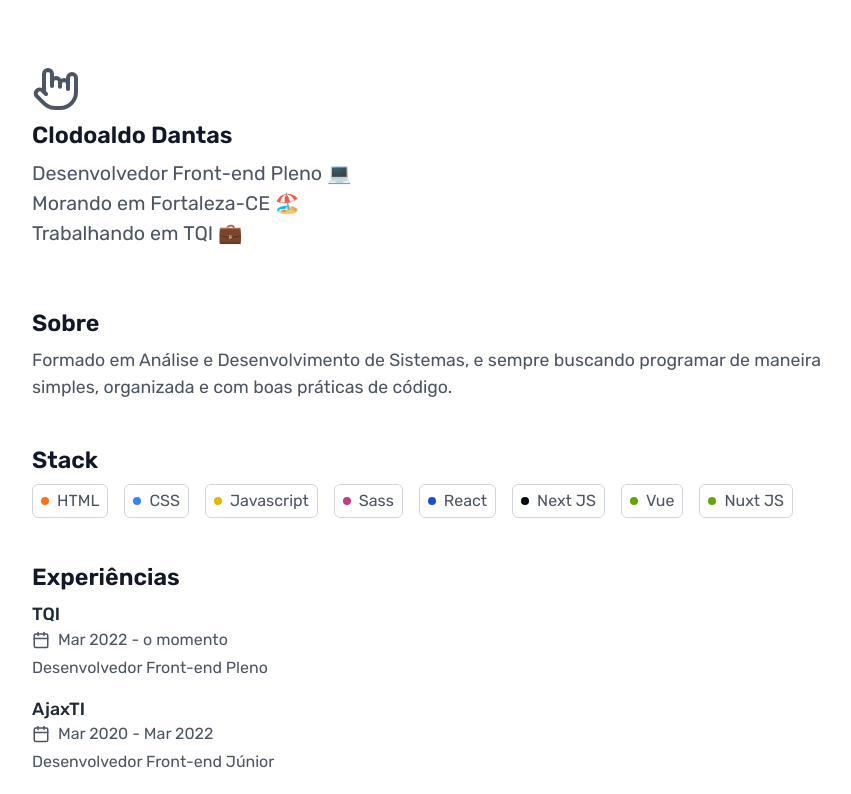
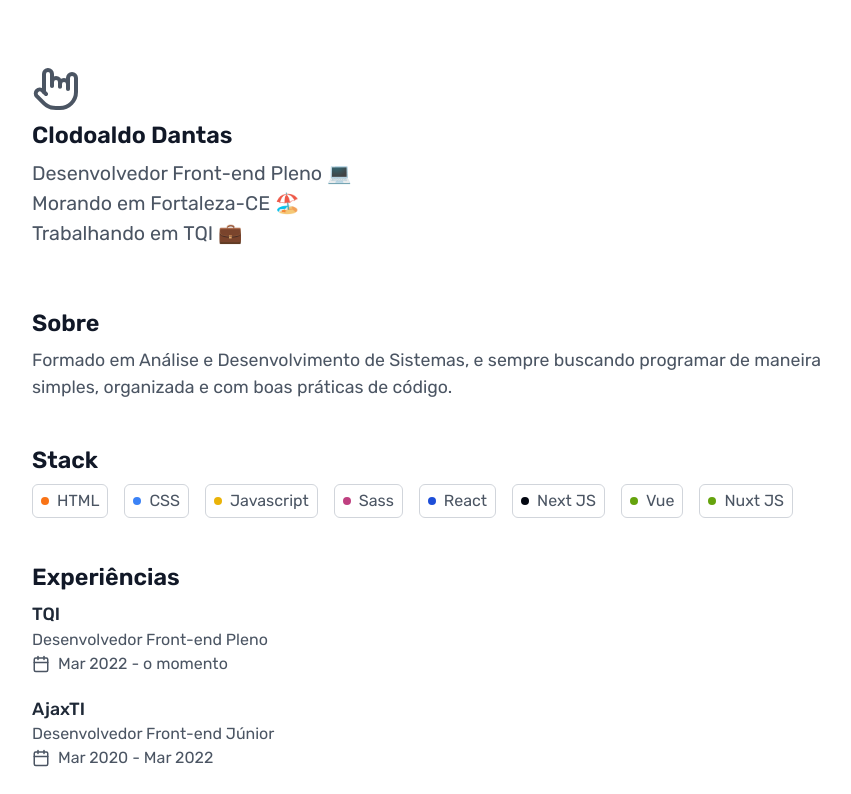
Before and after one commit to ClodoaldoDantas/portfolio, a Next.js app: page / in a window 1280 px wide. Shown: the top 794 px of the page, without its empty margins (208-1059 px from the left). Built offline with nearby package versions, Linux system fonts and the light colour scheme.

Commit message:
feat: add role to experience list item

```diff
--- a/src/partials/experiences/index.tsx
+++ b/src/partials/experiences/index.tsx
@@ -29,10 +29,10 @@ export function Experiences() {
         {experiences.map((experience) => (
           <li key={experience.company} className={styles.experience}>
             <strong>{experience.company}</strong>
+            <span>{experience.role}</span>
             <time>
               <Calendar size={18} /> {experience.date}
             </time>
-            <span>{experience.role}</span>
           </li>
         ))}
       </ul>
```
